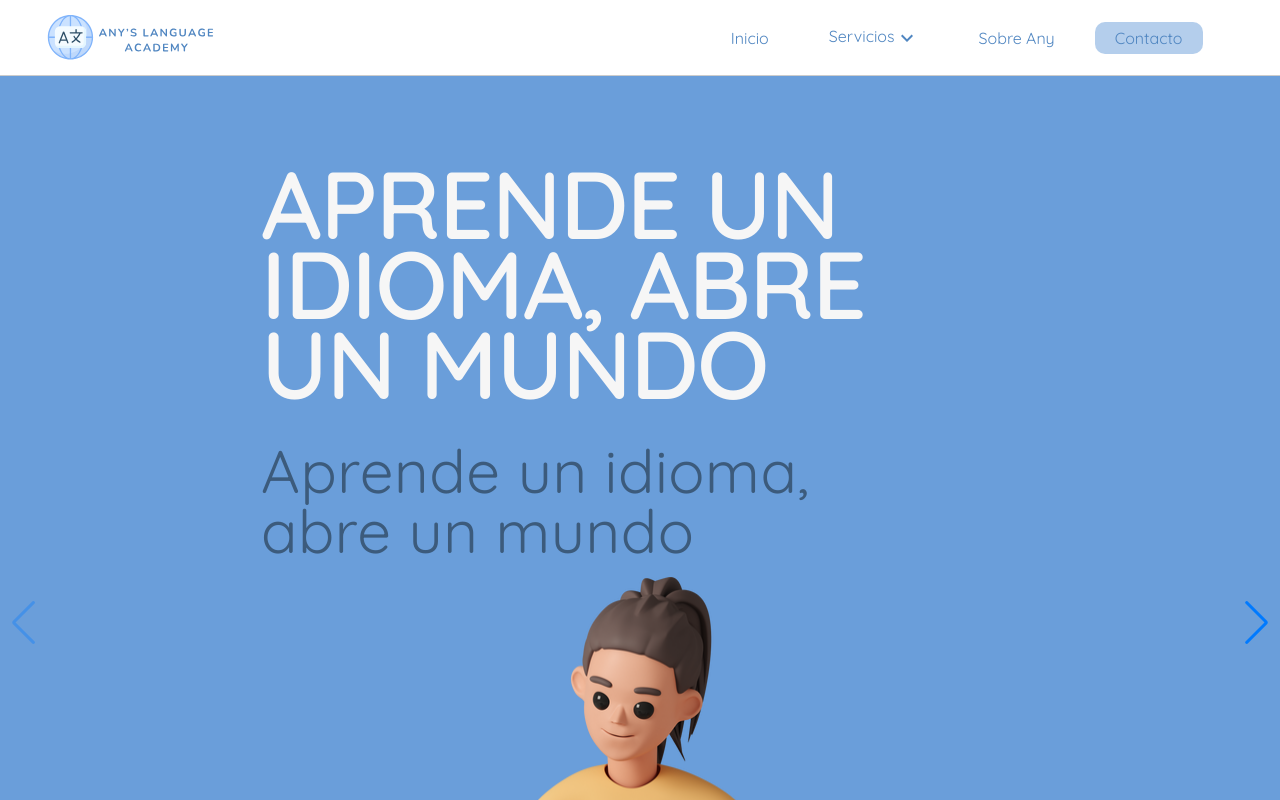
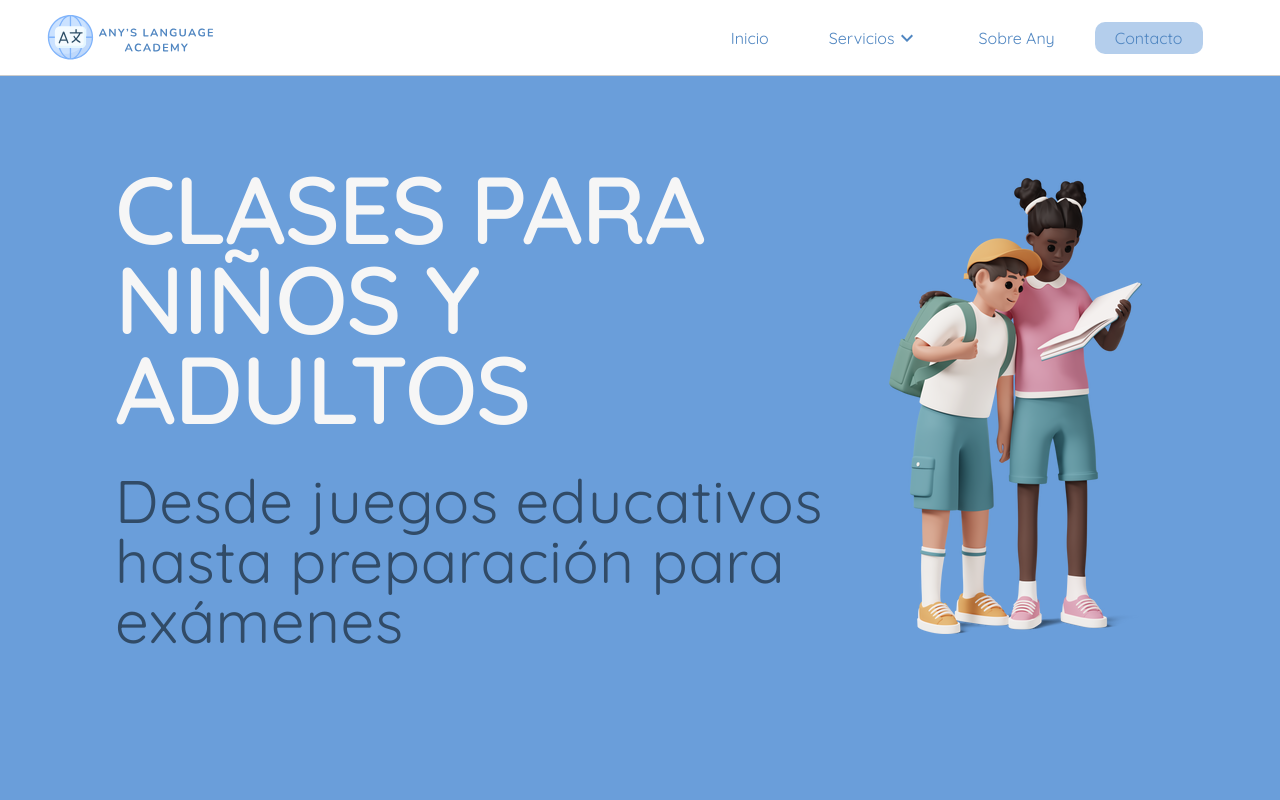
Before and after one commit to eneskrlos/any-academy-project, a Next.js app: page / in a window 1280 px wide. Shown: the top 800 px of the page. Built offline with nearby package versions, Linux system fonts and the light colour scheme.

Commit message:
Update code banner

```diff
--- a/src/Components/Menu/Menu.tsx
+++ b/src/Components/Menu/Menu.tsx
@@ -16,7 +16,7 @@ const LINK_STYLE_CUSTOM  = (theme: Theme) => ({
   whiteSpace: 'nowrap',
   color: theme.palette.primary.main,
   display: 'flex',
-  alignItems: 'normal',
+  alignItems: 'center',
   justifyContent: 'center',
   '&:hover': {
     color: theme.palette.text.secondary,
--- a/src/Components/Slider/SliderComponent.tsx
+++ b/src/Components/Slider/SliderComponent.tsx
@@ -2,7 +2,7 @@
 import React from 'react';
 import { Swiper, SwiperSlide } from 'swiper/react';
 import 'swiper/swiper-bundle.css'; // Import Swiper styles
-import { Navigation, Pagination } from 'swiper/modules';
+import { Pagination, Autoplay } from 'swiper/modules';
 import { Grid2, useTheme } from '@mui/material';
 import './styleSlider.css'
 import Title from '../Titles/Title';
@@ -18,10 +18,11 @@ const SwiperComppnent = () => {
                 <Swiper
                     spaceBetween={50}
                     slidesPerView={1}
+                    loop={true}
                     onSlideChange={() => console.log('slide change')}
                     onSwiper={(swiper) => console.log(swiper)}
-                    modules={[Navigation, Pagination]}
-                    navigation
+                    modules={[Pagination, Autoplay]}
+                    autoplay={{ delay: 5000 }}
                     pagination={{ clickable: true }}
                     style={{ width: '100%', height: '100%' }}
                 >
@@ -36,7 +37,7 @@ const SwiperComppnent = () => {
                                             color: theme.palette.background.paper,
                                             fontWeight: '600',
                                             textAlign: 'left',
-                                            lineHeight: '80px',
+                                            lineHeight: '90px',
                                             width: '758px',
                                             height: 'auto',
                                             textTransform: 'uppercase',
@@ -47,7 +48,7 @@ const SwiperComppnent = () => {
                                     <Title text='Aprende un idioma, abre un mundo ' variant='subtitle1' component={'p'} style={{
                                             fontFamily: '"Quicksand", sans-serif',
                                             fontSize: '60px',
-                                            color: theme.palette.text.primary,
+                                            color: theme.palette.text.secondary,
                                             fontWeight: '400',
                                             textAlign: 'left',
                                             letterSpacing: '0%',
@@ -83,7 +84,7 @@ const SwiperComppnent = () => {
                                                 color: theme.palette.background.paper,
                                                 fontWeight: '600',
                                                 textAlign: 'left',
-                                                lineHeight: '80px',
+                                                lineHeight: '90px',
                                                 width: '758px',
                                                 height: 'auto',
                                                 textTransform: 'uppercase',
@@ -96,7 +97,7 @@ const SwiperComppnent = () => {
                                         style={{
                                             fontFamily: '"Quicksand", sans-serif',
                                             fontSize: '60px',
-                                            color: theme.palette.text.primary,
+                                            color: theme.palette.text.secondary,
                                             fontWeight: '400',
                                             textAlign: 'left',
                                             letterSpacing: '0%',
@@ -126,14 +127,14 @@ const SwiperComppnent = () => {
                             <Grid2>
                                 <article>
                                     <header>
-                                        <Title text='Aprende un idioma, abre un mundo ' variant='h1'
+                                        <Title text='Todo en un solo lugar' variant='h1'
                                             style={{
                                                 fontFamily: '"Quicksand", sans-serif',
                                                 fontSize: '95px',
                                                 color: theme.palette.background.paper,
                                                 fontWeight: '600',
                                                 textAlign: 'left',
-                                                lineHeight: '80px',
+                                                lineHeight: '90px',
                                                 width: '848px',
                                                 height: 'auto',
                                                 textTransform: 'uppercase',
@@ -142,11 +143,11 @@ const SwiperComppnent = () => {
                                             }}
                                         />
                                     </header>
-                                    <Title text='Aprende un idioma, abre un mundo ' variant='subtitle1' component={'p'}
+                                    <Title text='Cursos, traducción e interpretación.' variant='subtitle1' component={'p'}
                                         style={{
                                             fontFamily: '"Quicksand", sans-serif',
                                             fontSize: '60px',
-                                            color: theme.palette.text.primary,
+                                            color: theme.palette.text.secondary,
                                             fontWeight: '400',
                                             textAlign: 'left',
                                             letterSpacing: '0%',
@@ -160,11 +161,11 @@ const SwiperComppnent = () => {
                             <Grid2>
                                 <picture>
                                     <ImageComponet
-                                        src='/resources/images/Girl_studying_with_book_and_laptop.png'
-                                        alt='Girl studying with book and laptop'
+                                        src='/resources/images/notebook_with_glasses_and_pencil.png'
+                                        alt='notebook with glasses and pencil'
                                         priority
-                                        width={552}
-                                        height={459}
+                                        width={439}
+                                        height={456}
                                         style={{ }}
                                     />
                                 </picture>
--- a/src/Components/Slider/styleSlider.css
+++ b/src/Components/Slider/styleSlider.css
@@ -1,5 +1,9 @@
-.swiper {
+/* .swiper {
     width: 100%;
     height: 100%;
     background: '#6A9EDA';
 }
+
+.swiper-pagination-bullet .swiper-pagination-bullet-active {
+    background: #D9D9D9;
+} */
```
Also changed, not shown: public/resources/images/notebook_with_glasses_and_pencil.png (added).
